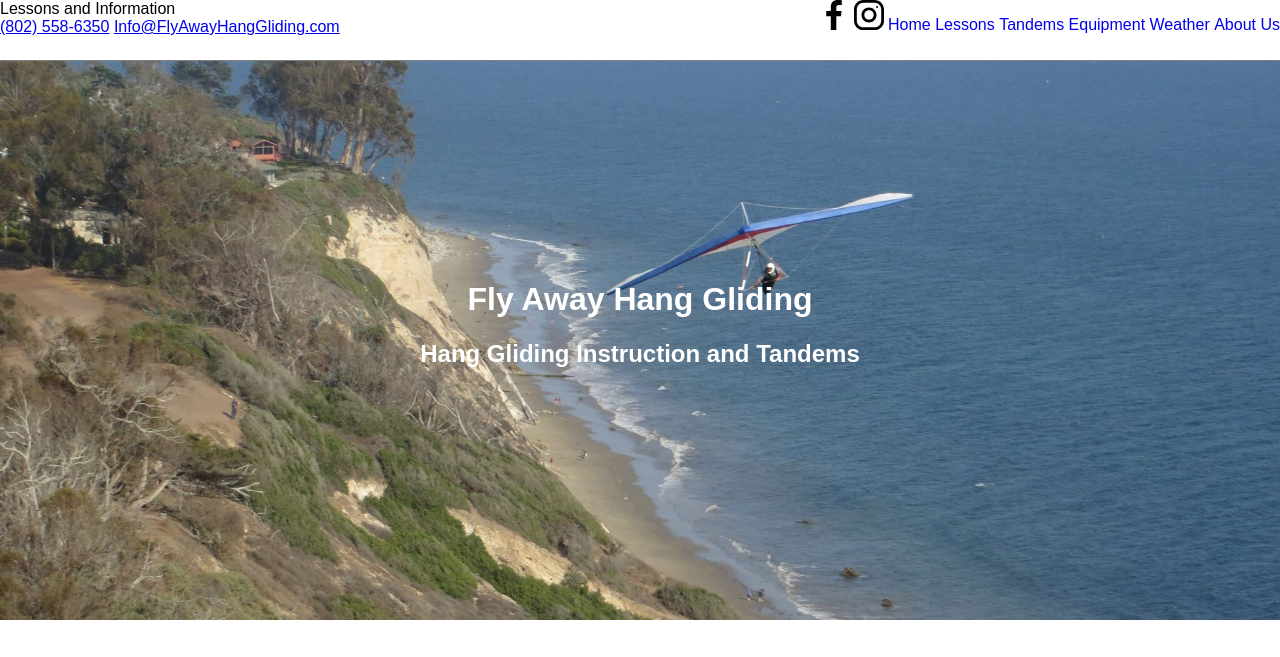
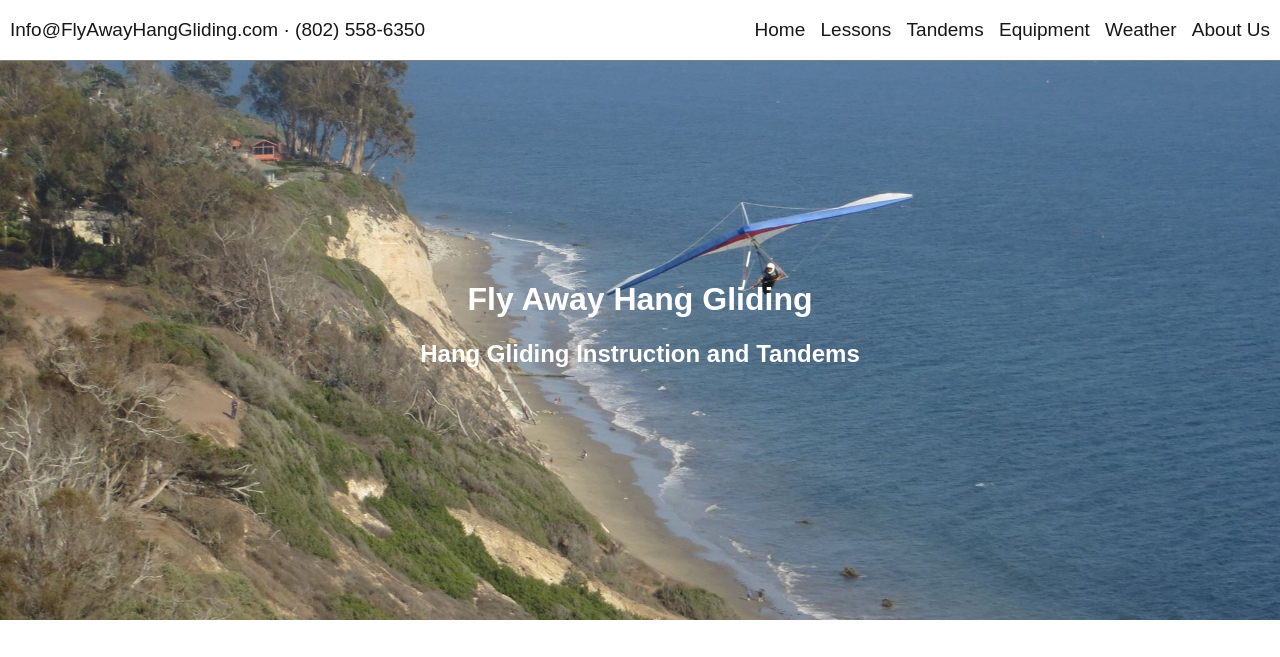
Before and after one commit to sylspren/flyawayhanggliding, a PHP site: page /web/ in a window 1280 px wide. Shown: the top 657 px of the page. Run offline with PHP 8.4, Linux system fonts and the light colour scheme.

Commit message:
sticky header style finagling, move social links to footer

```diff
--- a/public/css/fahg.css
+++ b/public/css/fahg.css
@@ -9,22 +9,40 @@ body {
   height: 60px;
   background: #fff;
   border-bottom: 1px solid #808080;
+  font-size: 19px;
 }
-.sticky-header .contact {
+.sticky-header .header-content {
+  position: relative;
+  margin: 0 auto;
+  max-width: 1280px;
+}
+@media only screen and (max-width: 1280px) {
+  .sticky-header .header-content {
+    margin: 0 10px;
+  }
+}
+.sticky-header a {
+  text-decoration: none;
+  color: #171717;
+  display: inline-block;
+}
+.sticky-header a:hover {
+  color: #4286f4;
+}
+.sticky-header .contact,
+.sticky-header .nav {
+  top: 19px;
   position: absolute;
-  left: 0;
-  top: 0;
 }
 .sticky-header .nav {
-  position: absolute;
   right: 0;
 }
 .sticky-header .nav a {
-  display: inline-block;
-  text-decoration: none;
+  margin-left: 10px;
 }
-.sticky-header .nav a img {
-  height: 30px;
+.social-icon img {
+  height: 26px;
+  margin-bottom: -6px;
 }
 .hero-image {
   text-align: center;
@@ -43,22 +61,26 @@ body {
   color: #fff;
 }
 .content {
-  margin-right: auto;
-  margin-left: auto;
+  color: #171717;
+  margin: 40px auto;
   max-width: 1280px;
 }
 @media only screen and (max-width: 1280px) {
   .content {
-    margin: 0 40px;
+    margin: 40px 40px;
   }
 }
 @media only screen and (max-width: 700px) {
   .content {
-    margin: 0 20px;
+    margin: 40px 20px;
   }
 }
 @media only screen and (max-width: 500px) {
   .content {
-    margin: 0 10px;
+    margin: 40px 10px;
   }
 }
+.footer {
+  text-align: center;
+  background-color: #999;
+}
--- a/web/fahg.styl
+++ b/web/fahg.styl
@@ -3,6 +3,10 @@ body
   font-family Arial, Helvetica, Open Sans
 
 $headerHeight = 60px
+
+$alphaBlue = #4286f4
+$black = #171717
+$grey = #999999
 
 .sticky-header
   position fixed
@@ -11,18 +15,32 @@ $headerHeight = 60px
   height $headerHeight
   background white
   border-bottom 1px solid grey
-  .contact
+  font-size 19px
+  .header-content
+    position relative
+    margin 0 auto
+    max-width 1280px
+    +below(1280px)
+      margin 0 10px
+  a
+    text-decoration none
+    color $black
+    display inline-block
+    &:hover
+      color $alphaBlue
+  .contact,
+  .nav
+    top 19px
     position absolute
-    left 0
-    top 0
   .nav
-    position absolute
     right 0
     a
-      display inline-block
-      text-decoration none
-      img
-        height 30px
+      margin-left 10px
+
+.social-icon
+  img
+    height 26px
+    margin-bottom -6px
 
 .hero-image
   text-align center
@@ -40,12 +58,16 @@ $headerHeight = 60px
     color white
 
 .content
-  margin-right auto
-  margin-left auto
+  color $black
+  margin 40px auto
   max-width 1280px
   +below(1280px)
-    margin 0 40px
+    margin 40px 40px
   +below(700px)
-    margin 0 20px
+    margin 40px 20px
   +below(500px)
-    margin 0 10px
+    margin 40px 10px
+
+.footer
+  text-align center
+  background-color $grey
--- a/web/index.html
+++ b/web/index.html
@@ -13,15 +13,13 @@
 
   <body dir="ltr" lang="en-US">
     <div class="sticky-header">
+      <div class="header-content">
         <span class="contact">
-        Lessons and Information
-        <br>
+          <a href="mailto:info@flyawayhanggliding.com">Info@FlyAwayHangGliding.com</a>
+          <span> &middot; </span>
           <a href="tel:1-802-558-6350">(802) 558-6350</a>
-        <a href="mailto:Info@flyawayhanggliding.com">Info@FlyAwayHangGliding.com</a>
         </span>
         <span class="nav">
-        <a href="https://www.facebook.com/FlyAwayHangGliding"><img src="img/facebook-app-symbol.svg" alt="Find us on Facebook"></a>
-        <a href="https://www.instagram.com/flyawayhanggliding"><img src="img/instagram.svg" alt="Find us on Instagram"></a>
           <a href="./">Home</a>
           <a href="lessons.php">Lessons</a>
           <a href="tandems.php">Tandems</a>
@@ -30,11 +28,22 @@
           <a href="about.php">About Us</a>
         </span>
       </div>
+    </div>
     <div class="hero-image">
       <h1 class="title">Fly Away Hang Gliding</h1>
       <h2 class="subtitle">Hang Gliding Instruction and Tandems</h2>
     </div>
     <div class="content">
+
+      <img align="Center"src="http://flyawayhanggliding.com/fafiles/Willy Dydo Instructor.jpg" width="350" height="263" border="0" name="Willy Dydo Instructor" alt="About Willy Dydo Instructor" title="Willy Dydo Instructor">
+
+      <h2>Willy Dydo is your world class instructor.</h2>
+
+      <p>Certified USHPA Instructor, Willy Dydo, grew up in Vermont.  Ever since his feet left the ground Willy has had a hard time
+coming down, which is the main reason why he now calls Santa Barbara, with its year-round epic flying, his home.
+He enjoys giving others the gift of flight and helping turn their dreams into reality.
+Willy is one of the best instructors we've ever seen, not only because he's a great pilot, but also because of his
+patience and calm nature. <br clear="all"></p>
  <br clear="all"></h2>
 <!-- Movie 1 -->
       <object width="210" height="160">
@@ -93,13 +102,15 @@ width="210" height="160"></embed></object>
         COUNT 6 TELEPHONE POLES (a couple hundred yards) on the left side and there will be a blacktop driveway. Turn in there. <br>
         Go up the driveway and stay to the left. The road will turn to dirt and go through a second gate.  Park by the plastic porta-potty. <br>
        </p>
+    </div>
 
-
+     <div class="footer">
+        <a class="social-icon" href="https://www.facebook.com/FlyAwayHangGliding"><img src="img/facebook-app-symbol.svg" alt="Find us on Facebook"></a>
+        <a class="social-icon" href="https://www.instagram.com/flyawayhanggliding"><img src="img/instagram.svg" alt="Find us on Instagram"></a>
        <a href="http://www.sbsa.info/" id="SBSA"> <img src="http://flyawayhanggliding.com/fafiles/sbsa.jpg" alt="sbsa web site" border="1" height="60" width="197" title="Santa Barbara soaring association" ></a>
        <a href="http://www.ushga.org/" title=" United States hang gliding paragliding association"> <img src="http://flyawayhanggliding.com/fafiles/ushga.gif" id="USHPA" alt="USHGA logo and link" border="1" height="60"width="58"></a>
        <br>
        <a href="http://www.hang-glide.org/" id="HGorg" title="hang gliding official home">Hang glide official home</a>
-
      </div>
 
 <script type="text/javascript">
```
Lines whose indentation alone changed are shown as unchanged.
